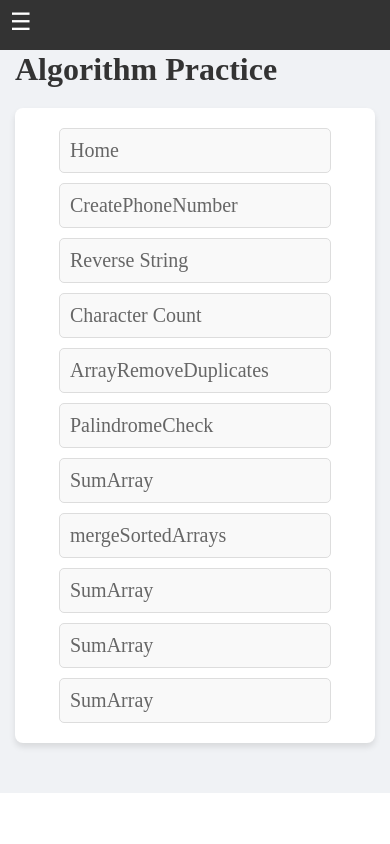
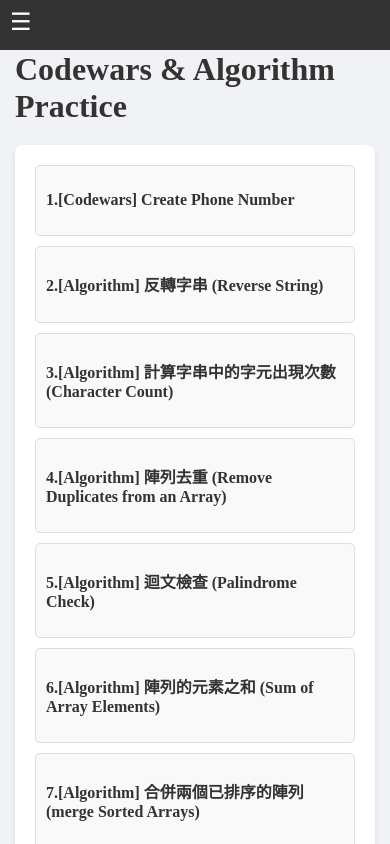
Before and after one commit to mytrylin/codewars, a Vue app: page /#/ in a window 390 px wide. Shown: the top 844 px of the page. Built offline with nearby package versions, Linux system fonts and the light colour scheme.

Commit message:
feat: 1.首頁-列表樣式呈現調整 2.menuItems.js 格式調整 3.調整M版layout樣式 4.新增-BACK按鈕 & Content.vue組件套用

```diff
--- a/index.html
+++ b/index.html
@@ -4,7 +4,7 @@
     <meta charset="UTF-8" />
     <link rel="icon" type="image/svg+xml" href="/codewarsAndLeetcode.webp" />
     <meta name="viewport" content="width=device-width, initial-scale=1.0" />
-    <title>Codewars & Leetcode</title>
+    <title>Codewars & Algorithm Practice</title>
   </head>
   <body>
     <div id="app"></div>
--- a/src/assets/scss/layout/base.scss
+++ b/src/assets/scss/layout/base.scss
@@ -3,5 +3,5 @@
 }
 a , a:hover {
   text-decoration: none!important;
-  color: #FFF!important;
+  color: #FFF;
 }
--- a/src/assets/scss/layout/default.scss
+++ b/src/assets/scss/layout/default.scss
@@ -5,9 +5,10 @@
   /* 小螢幕樣式 */
   @media (max-width: 768px) {
     flex-direction: column;
+    height: 100vh;
 
     .content {
-      padding: 30px 15px;
+      padding: 30px 15px 11vh 15px;
     }
   }
 }
@@ -25,7 +26,7 @@
 
   /* 小螢幕樣式 */
   @media (max-width: 786px) {
-    padding: 5px;
+    padding: 30px 15px;
     min-height: auto;
   }
 }
--- a/src/common/constants/menuItems.js
+++ b/src/common/constants/menuItems.js
@@ -1,15 +1,73 @@
-export const menuItems =  [
-  { pageName: 'Home', icon: 'icon-home', url: '/' },
+export const menuItems = [
+  { pageName: 'Home', icon: 'icon-home', url: '/', title: 'Home'},
+  //1-5
+  {
+    title: '[Codewars] Create Phone Number',
+    pageName: 'CreatePhoneNumber',
+    url: '/CreatePhoneNumber',
+    icon: 'icon-settings'
+  },
+  {
+    title: '[Algorithm] 反轉字串 (Reverse String)',
+    pageName: 'ReverseString',
+    url: '/ReverseString',
+    icon: 'icon-settings'
+  },
+  {
+    title: '[Algorithm] 計算字串中的字元出現次數 (Character Count)',
+    pageName: 'CharacterCount',
+    url: '/CharacterCount',
+    icon: 'icon-settings'
+  },
+  {
+    title: '[Algorithm] 陣列去重 (Remove Duplicates from an Array)',
+    pageName: 'ArrayRemoveDuplicates',
+    url: '/ArrayRemoveDuplicates',
+    icon: 'icon-settings'
+  },
+  {
+    title: '[Algorithm] 迴文檢查 (Palindrome Check)',
+    pageName: 'PalindromeCheck',
+    url: '/PalindromeCheck',
+    icon: 'icon-settings'
+  },
+  //6-10
+  {
+    title: '[Algorithm] 陣列的元素之和 (Sum of Array Elements)',
+    pageName: 'SumArray',
+    url: '/SumArray',
+    icon: 'icon-settings'
+  },
+  {
+    title: '[Algorithm] 合併兩個已排序的陣列 (merge Sorted Arrays)',
+    pageName: 'mergeSortedArrays',
+    url: '/mergeSortedArrays',
+    icon: 'icon-settings'
+  },
+  {
+    title: '[Algorithm] 迴文檢查 (Palindrome Check)',
+    pageName: 'PalindromeCheck',
+    url: '/PalindromeCheck',
+    icon: 'icon-settings'
+  },
+  {
+    title: '[Algorithm] 迴文檢查 (Palindrome Check)',
+    pageName: 'PalindromeCheck',
+    url: '/PalindromeCheck',
+    icon: 'icon-settings'
+  },
+  {
+    title: '[Algorithm] 迴文檢查 (Palindrome Check)',
+    pageName: 'PalindromeCheck',
+    url: '/PalindromeCheck',
+    icon: 'icon-settings'
+  },
+  //11
+  {
+    title: '[Algorithm] 迴文檢查 (Palindrome Check)',
+    pageName: 'PalindromeCheck',
+    url: '/PalindromeCheck',
+    icon: 'icon-settings'
+  },
 
-  { pageName: 'CreatePhoneNumber', icon: 'icon-settings', url: '/CreatePhoneNumber' },
-  { pageName: 'Reverse String', icon: 'icon-user', url: '/ReverseString' },
-  { pageName: 'Character Count', url: '/CharacterCount', icon: 'icon-messages' },
-  { pageName: 'ArrayRemoveDuplicates', url: '/ArrayRemoveDuplicates', icon: 'icon-messages' },
-  { pageName: 'PalindromeCheck', url: '/PalindromeCheck', icon: 'icon-messages' },
-
-  { pageName: 'SumArray', url: '/SumArray', icon: 'icon-messages' },
-  { pageName: 'mergeSortedArrays', url: '/mergeSortedArrays', icon: 'icon-messages' },
-  { pageName: 'SumArray', url: '/SumArray', icon: 'icon-messages' },
-  { pageName: 'SumArray', url: '/SumArray', icon: 'icon-messages' },
-  { pageName: 'SumArray', url: '/SumArray', icon: 'icon-messages' },
 ]
--- /dev/null
+++ b/src/components/BackButton.vue
@@ -0,0 +1,38 @@
+<template>
+  <router-link to="/" class="back-button">
+    BACK
+  </router-link>
+</template>
+<script setup>
+
+</script>
+<style scoped>
+.back-button {
+  color: #777;
+  position: fixed;
+  z-index: 111;
+  right: 1vw;
+  bottom: 10vh;
+  background-color: #FFF;
+  border-radius: 50px;
+  padding: 33px 20px;
+  border: 1px solid #f3f3f3;
+}
+.back-button:hover {
+  color: #FFF;
+  background-color: #333;
+  border: 1px solid #bfbfbf;
+  transition: all .3s ease;
+}
+@media (max-width: 768px) {
+  .back-button {
+    border-radius: 0;
+    width: 100%;
+    bottom: 0px;
+    left: 0px;
+    text-align: center;
+    padding: 3vh 0;
+    border: 0;
+  }
+}
+</style>
--- a/src/components/Content.vue
+++ b/src/components/Content.vue
@@ -18,10 +18,12 @@
       <h3 class="title">Solution</h3>
       <Markdown :source="source"/>
     </section>
+    <BackButton />
   </div>
 </template>
 <script setup>
 import Markdown from 'vue3-markdown-it'
+import BackButton from '@/components/BackButton.vue'
 
 const props = defineProps({
   info: {
--- a/src/views/Index.vue
+++ b/src/views/Index.vue
@@ -1,10 +1,10 @@
 <template>
-  <h1>Algorithm Practice</h1>
+  <h1>Codewars & Algorithm Practice</h1>
   <section class="index-section">
-    <router-link v-for="(item, index) in menuItems" :key="index"
-      :to="item.url" class="url-link">
-      <div class="index-item">
-        {{ item.pageName }}
+    <router-link v-for="(item, index) in menuItems.slice(1)" :key="index"
+      :to="item.url" class="url-link index-item">
+      <div class="">
+        <p>{{ index + 1 }}.{{ item.title }}</p>
       </div>
     </router-link>
   </section>
@@ -14,15 +14,27 @@
 
 </script>
 <style scoped>
+section div:hover {
+  box-sizing: border-box;
+  box-shadow: 5px 5px 15px;
+  transition: 1;
+}
 .index-section {
   display: flex;
-  justify-content: space-around;
+  justify-content: flex-start;
   flex-direction: row;
   flex-wrap: wrap;
 }
 .index-item {
-  min-width: 250px;
+  max-width: 250px;
   margin: 5px;
   font-size: 20px;
 }
+
+@media (max-width: 768px) {
+  .index-item {
+    max-width: 100%;
+    width: 100%;
+  }
+}
 </style>
--- a/src/views/pages/mergeSortedArrays.vue
+++ b/src/views/pages/mergeSortedArrays.vue
@@ -40,6 +40,11 @@
   return mergeArray.concat(arr1.slice(i)).concat(arr2.slice(j))
   // return [...new Set(mergeArray.concat(arr1.slice(i)).concat(arr2.slice(j)))]
 })
+/**
+ * concat() 可將陣列做連結
+ * slice() 將陣列內容切出一部份，不會改變原始陣列，參數1取陣列起始key位置，參數2取陣列結尾位置 (選填，不填則取到陣列結尾)
+ * push() 直接修改陣列，並回傳一個新的長度，concat() 不修改原陣列，回傳合併後的新陣列長度
+ */
 
 const source =ref(`
   \`\`\`javascript
```
Also changed, not shown: src/assets/css/all.min.css.
